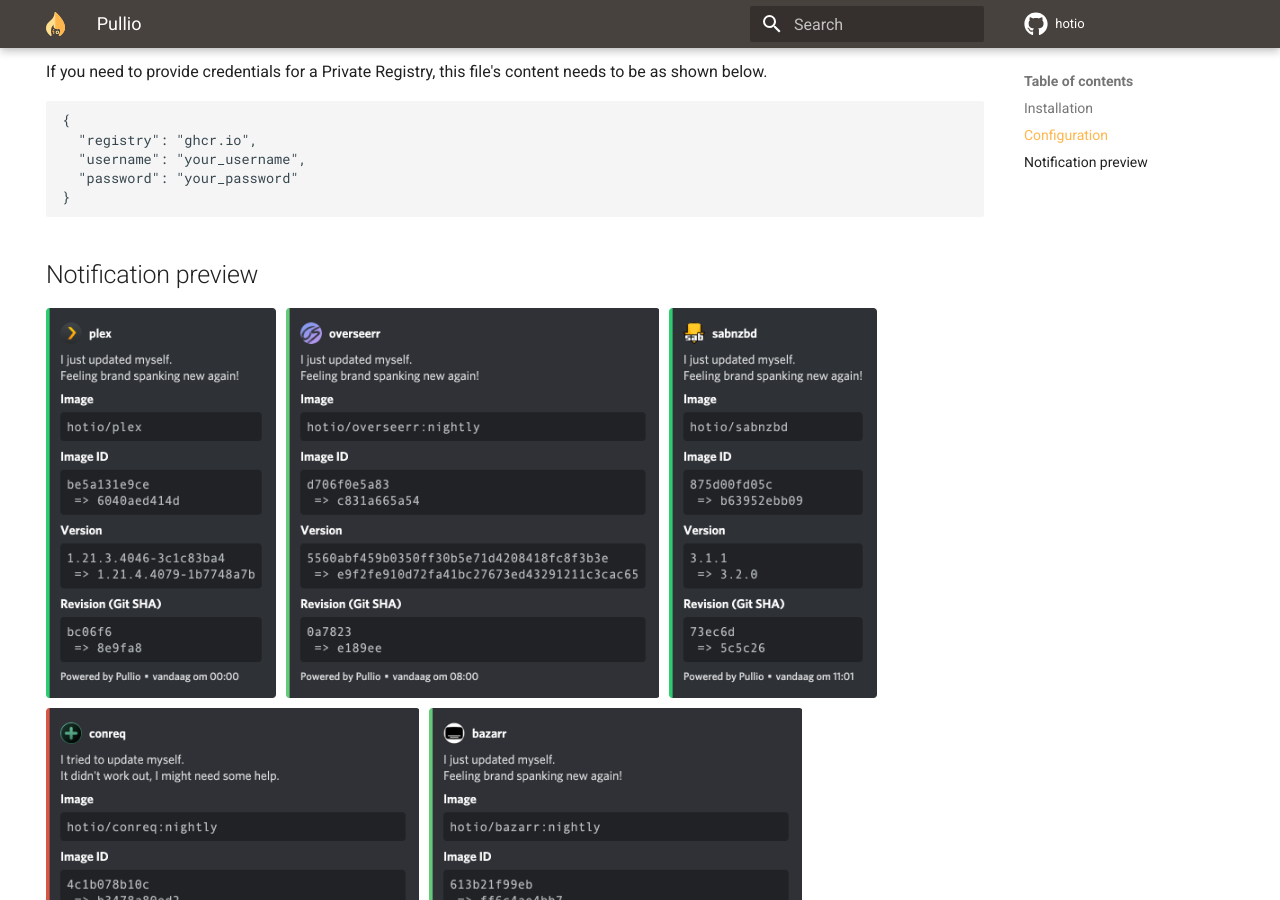
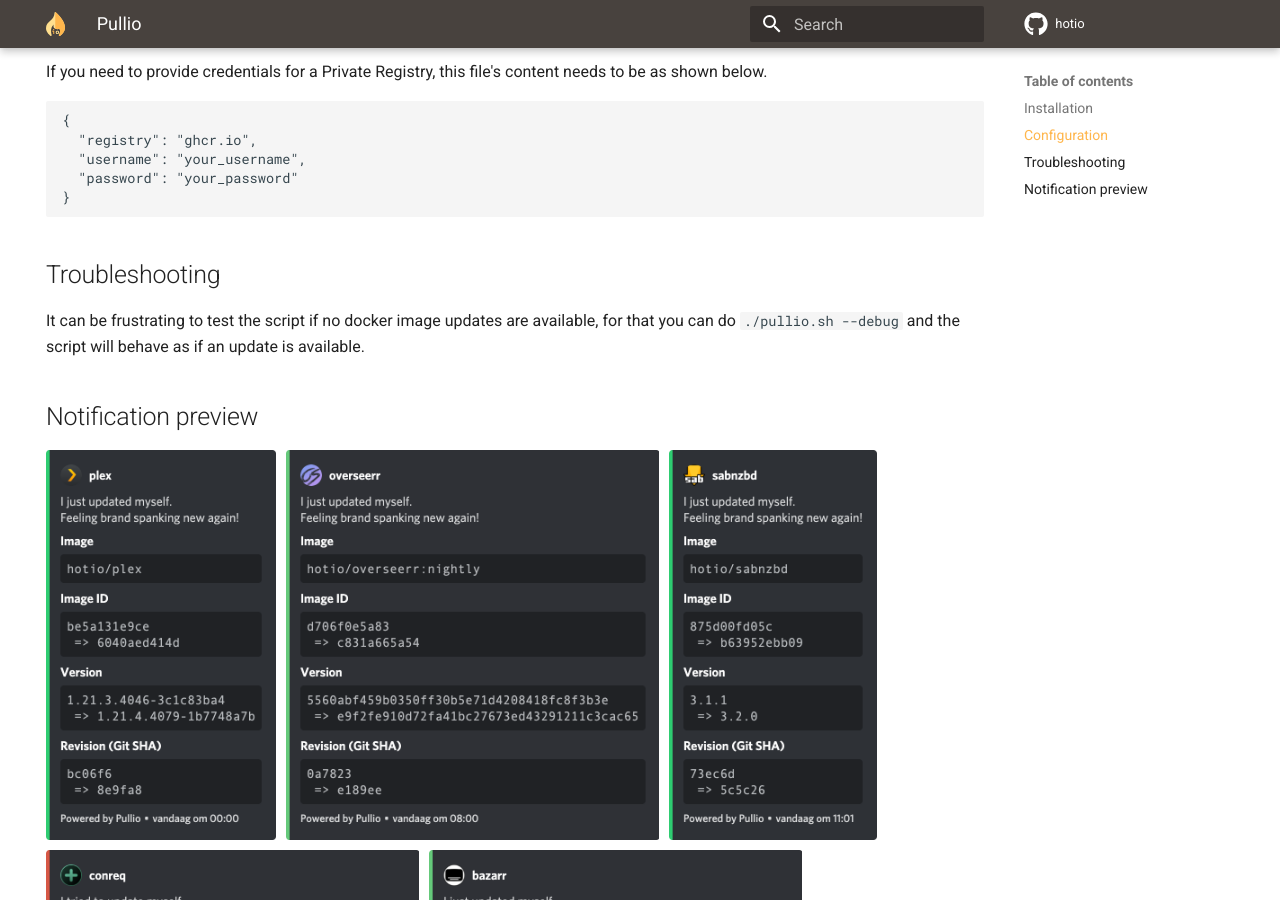
Before and after one commit to hotio/website, an MkDocs documentation site: the page built from docs/pullio.md, in a window 1280 px wide and 900 px high, scrolled down 1562 px. Built offline with MkDocs 1.6.1 and Material for MkDocs 9.7.7, drawn with Linux system fonts in a browser that asks for light colours.

Commit message:
update pullio docs

````diff
--- a/docs/pullio.md
+++ b/docs/pullio.md
@@ -66,6 +66,10 @@
 }
 ```
 
+## Troubleshooting
+
+It can be frustrating to test the script if no docker image updates are available, for that you can do `./pullio.sh --debug` and the script will behave as if an update is available.
+
 ## Notification preview
 
 <div class="pullio-preview">
````
